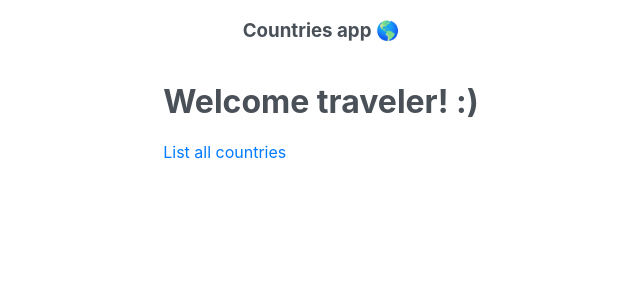
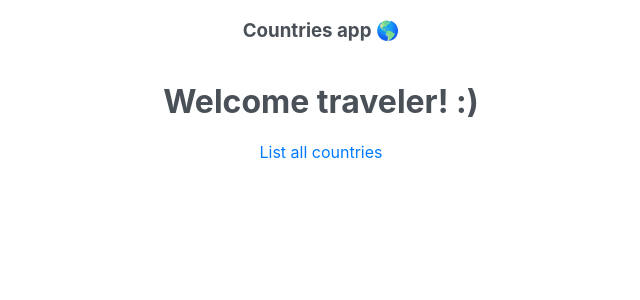
Before and after one commit to sljuka/scoutbase-code-challenge, a React (Create React App) app in the folder front-end/: page / in a window 1280 px wide. Shown: the top 300 px of the page, without its empty margins (319-959 px from the left). Built offline with nearby package versions, Linux system fonts and the light colour scheme.

Commit message:
Fix alignment

```diff
--- a/front-end/src/App.js
+++ b/front-end/src/App.js
@@ -18,6 +18,7 @@ const Container = styled.div`
   display: flex;
   flex-direction: column;
   align-items: center;
+  text-align: center;
 `;
 
 function App() {
@@ -29,7 +30,7 @@ function App() {
             <Header />
 
             <Route path="/" exact component={Welcome} />
-            <Route path="/countries/" exact component={Countries} />
+            <Route path="/countries/" component={Countries} />
             <Route path="/country/:code" component={Country} />
           </Container>
         </Router>
```
